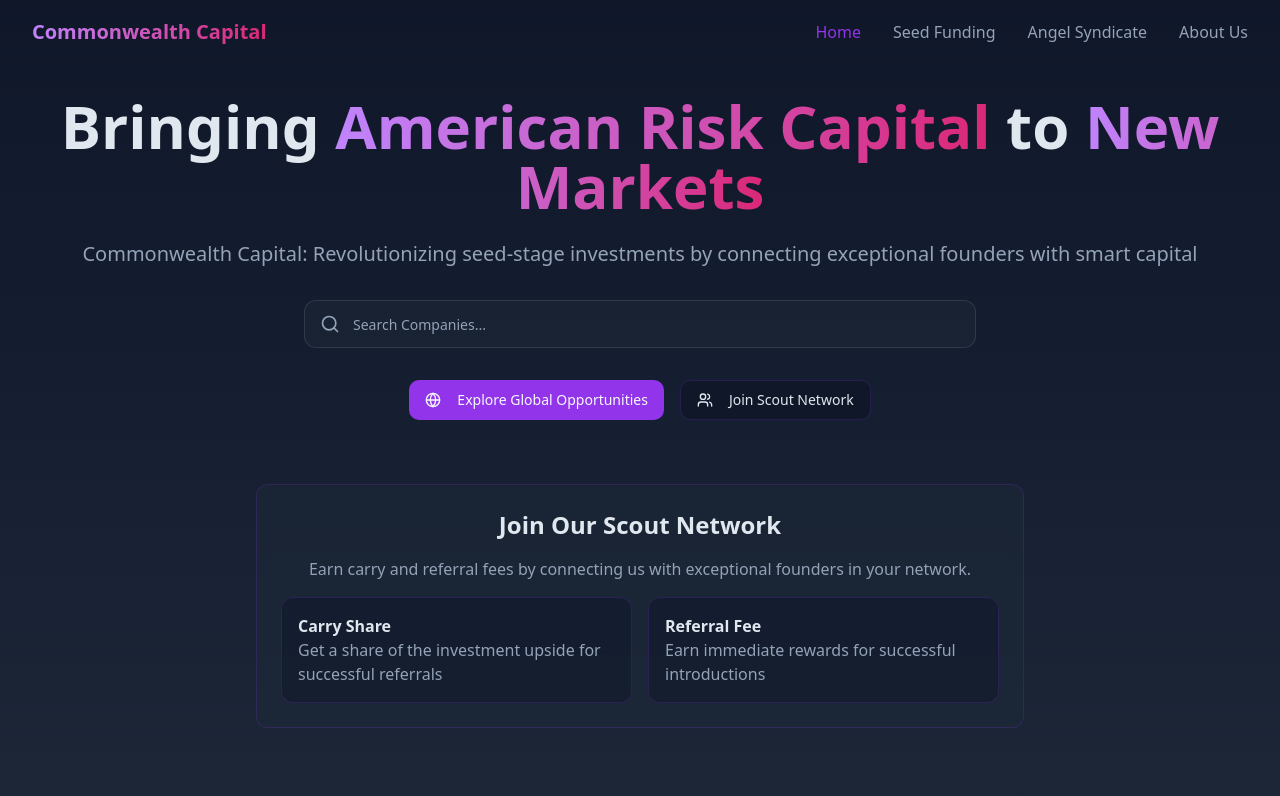
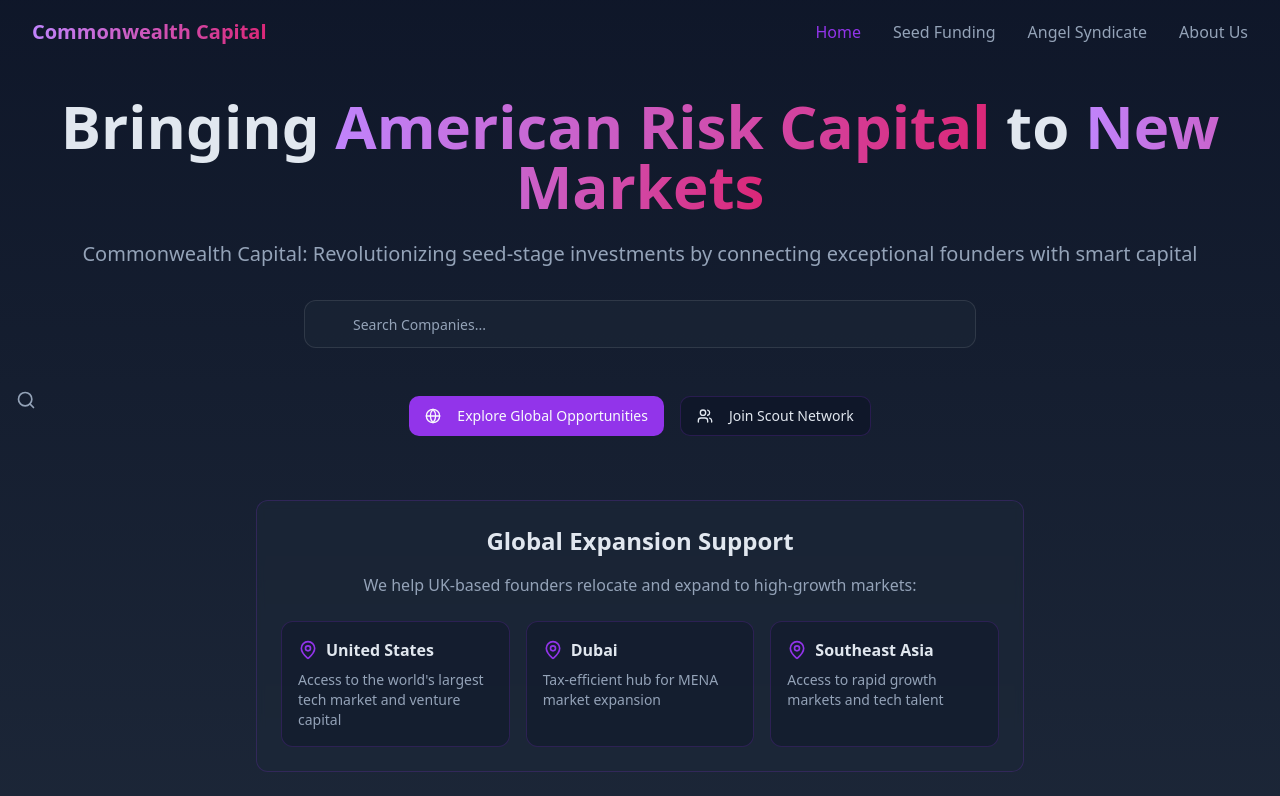
Before and after one commit to Arbiter888/funding-factory-nexus, a React (Vite) app: page / in a window 1280 px wide. Shown: the top 796 px of the page. Built offline with nearby package versions, Linux system fonts and the light colour scheme.

Commit message:
Add relocation support for founders
Implement support for UK-based founders looking to relocate to the US, Dubai, or Southeast Asia as part of our value-added services.
[skip gpt_engineer]

```diff
--- a/src/components/Hero.tsx
+++ b/src/components/Hero.tsx
@@ -1,6 +1,6 @@
 import { Button } from "@/components/ui/button";
 import { Input } from "@/components/ui/input";
-import { Globe, Search, Users } from "lucide-react";
+import { Globe, Search, Users, MapPin } from "lucide-react";
 
 export const Hero = () => {
   return (
@@ -16,7 +16,7 @@ export const Hero = () => {
           Commonwealth Capital: Revolutionizing seed-stage investments by connecting exceptional founders with smart capital
         </p>
 
-        <div className="max-w-2xl mx-auto mb-8 relative">
+        <div className="max-w-2xl mx-auto mb-12">
           <Input
             type="text"
             placeholder="Search Companies..."
@@ -37,18 +37,31 @@ export const Hero = () => {
         </div>
 
         <div className="bg-secondary/50 backdrop-blur-sm rounded-xl p-6 mb-16 max-w-3xl mx-auto border border-primary/20">
-          <h2 className="text-2xl font-semibold text-foreground mb-4">Join Our Scout Network</h2>
-          <p className="text-muted-foreground mb-4">
-            Earn carry and referral fees by connecting us with exceptional founders in your network.
+          <h2 className="text-2xl font-semibold text-foreground mb-4">Global Expansion Support</h2>
+          <p className="text-muted-foreground mb-6">
+            We help UK-based founders relocate and expand to high-growth markets:
           </p>
-          <div className="grid grid-cols-1 md:grid-cols-2 gap-4 text-left">
+          <div className="grid grid-cols-1 md:grid-cols-3 gap-4 text-left">
             <div className="bg-background/50 p-4 rounded-lg border border-primary/20">
-              <h3 className="font-semibold text-foreground">Carry Share</h3>
-              <p className="text-muted-foreground">Get a share of the investment upside for successful referrals</p>
+              <div className="flex items-center gap-2 mb-2">
+                <MapPin className="h-5 w-5 text-primary" />
+                <h3 className="font-semibold text-foreground">United States</h3>
+              </div>
+              <p className="text-muted-foreground text-sm">Access to the world's largest tech market and venture capital</p>
             </div>
             <div className="bg-background/50 p-4 rounded-lg border border-primary/20">
-              <h3 className="font-semibold text-foreground">Referral Fee</h3>
-              <p className="text-muted-foreground">Earn immediate rewards for successful introductions</p>
+              <div className="flex items-center gap-2 mb-2">
+                <MapPin className="h-5 w-5 text-primary" />
+                <h3 className="font-semibold text-foreground">Dubai</h3>
+              </div>
+              <p className="text-muted-foreground text-sm">Tax-efficient hub for MENA market expansion</p>
+            </div>
+            <div className="bg-background/50 p-4 rounded-lg border border-primary/20">
+              <div className="flex items-center gap-2 mb-2">
+                <MapPin className="h-5 w-5 text-primary" />
+                <h3 className="font-semibold text-foreground">Southeast Asia</h3>
+              </div>
+              <p className="text-muted-foreground text-sm">Access to rapid growth markets and tech talent</p>
             </div>
           </div>
         </div>
```
